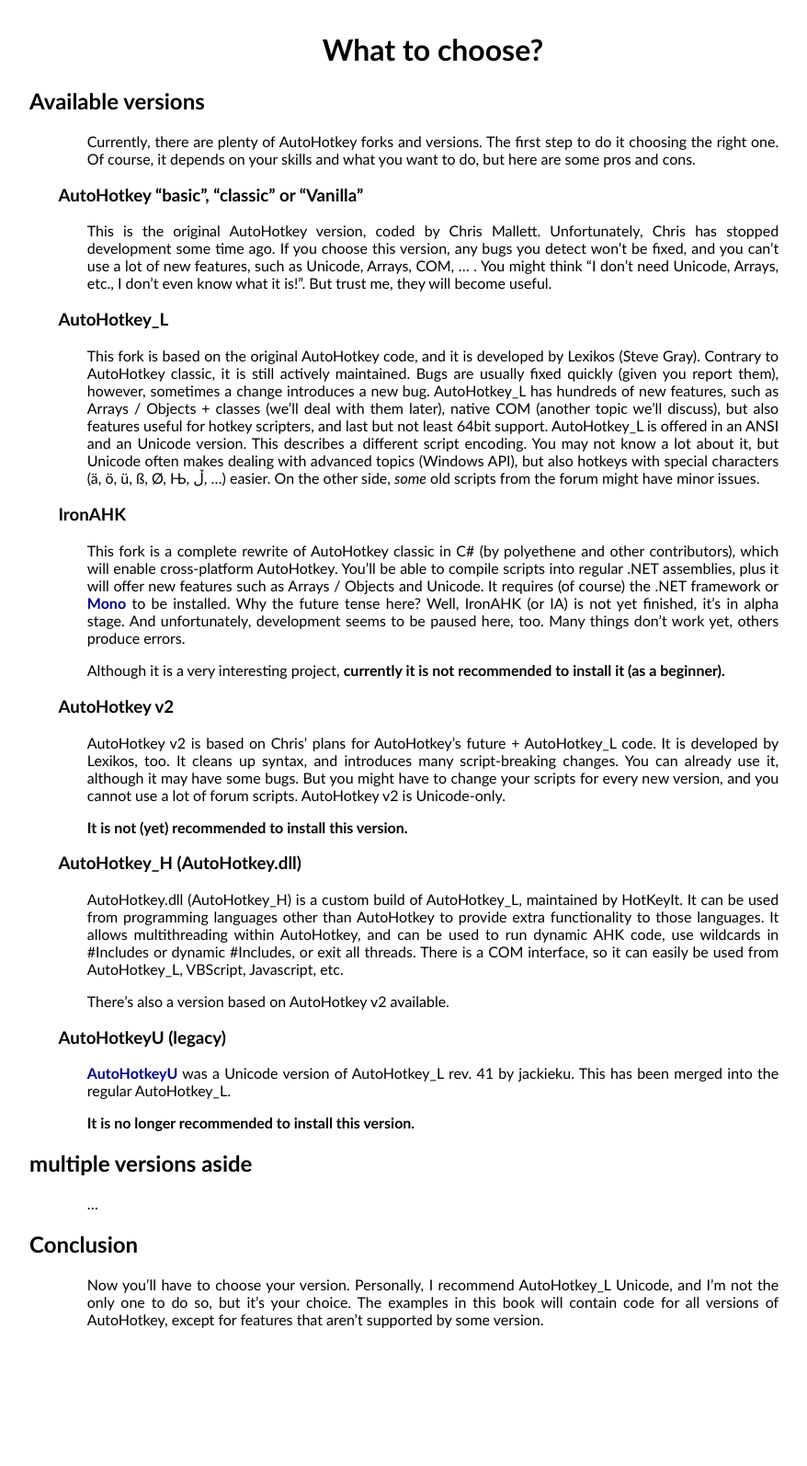
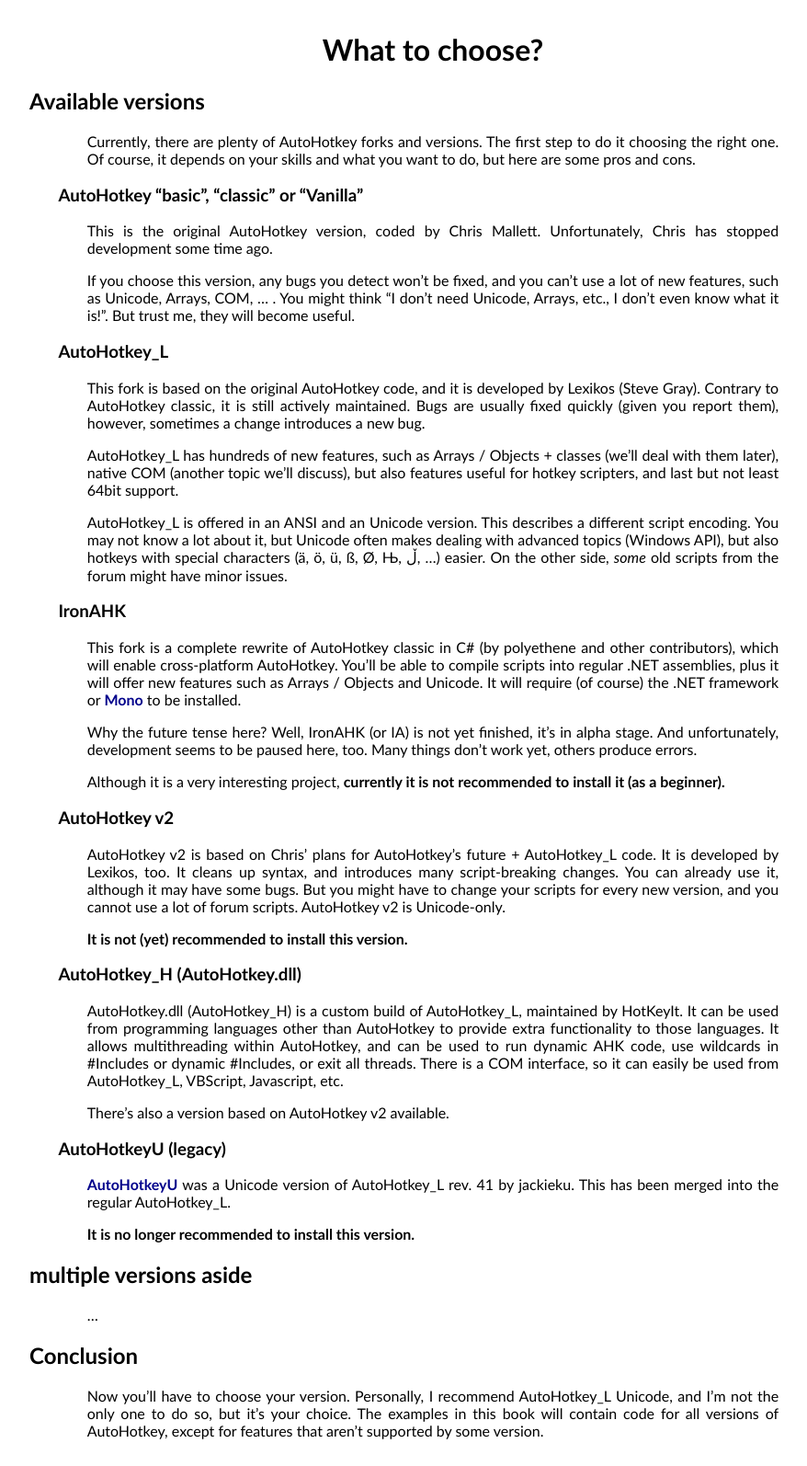
Before and after one commit to maul-esel/ahkbook, a Jekyll site: the page built from en/_posts/2011-10-30-What-Version-To-Choose.markdown, in a window 1280 px wide. Shown: the whole page at 92% size, without its empty margins (169-1047 px from the left). Built offline with Jekyll 4.4.1, drawn with Linux system fonts in a browser that asks for light colours; before the commit the page ends 1473 px from its top, so only the background shows below that.

Commit message:
add some escapes + newlines

```diff
--- a/en/_posts/2011-10-30-What-Version-To-Choose.markdown
+++ b/en/_posts/2011-10-30-What-Version-To-Choose.markdown
@@ -12,22 +12,26 @@ Of course, it depends on your skills and what you want to do, but here are some
 
 ### AutoHotkey "basic", "classic" or "Vanilla"
 This is the original AutoHotkey version, coded by Chris Mallett. Unfortunately, Chris has stopped development some time ago.
+
 If you choose this version, any bugs you detect won't be fixed, and you can't use a lot of new features, such as Unicode, Arrays, COM, ... . You might think "I don't need Unicode, Arrays, etc., I don't even know what it is!". But trust me, they will become useful.
 
-### AutoHotkey_L
+### AutoHotkey\_L
 This fork is based on the original AutoHotkey code, and it is developed by Lexikos (Steve Gray). Contrary to AutoHotkey classic, it is still actively maintained.
 Bugs are usually fixed quickly (given you report them), however, sometimes a change introduces a new bug.
-AutoHotkey_L has hundreds of new features, such as Arrays / Objects + classes (we'll deal with them later), native COM (another topic we'll discuss), but also features useful for hotkey scripters, and last but not least 64bit support.
-AutoHotkey_L is offered in an ANSI and an Unicode version. This describes a different script encoding. You may not know a lot about it, but Unicode often makes dealing with advanced topics (Windows API), but also hotkeys with special characters (&auml;, &ouml;, &uuml;, &szlig;, &Oslash;, Њ, ڵ, ...) easier. On the other side, *some* old scripts from the forum might have minor issues.
+
+AutoHotkey\_L has hundreds of new features, such as Arrays / Objects + classes (we'll deal with them later), native COM (another topic we'll discuss), but also features useful for hotkey scripters, and last but not least 64bit support.
+
+AutoHotkey\_L is offered in an ANSI and an Unicode version. This describes a different script encoding. You may not know a lot about it, but Unicode often makes dealing with advanced topics (Windows API), but also hotkeys with special characters (&auml;, &ouml;, &uuml;, &szlig;, &Oslash;, Њ, ڵ, ...) easier. On the other side, *some* old scripts from the forum might have minor issues.
 
 ### IronAHK
-This fork is a complete rewrite of AutoHotkey classic in C# (by polyethene and other contributors), which will enable cross-platform AutoHotkey. You'll be able to compile scripts into regular .NET assemblies, plus it will offer new features such as Arrays / Objects and Unicode. It requires (of course) the .NET framework or [Mono](http://www.mono-project.com/Main_Page) to be installed.
+This fork is a complete rewrite of AutoHotkey classic in C# (by polyethene and other contributors), which will enable cross-platform AutoHotkey. You'll be able to compile scripts into regular .NET assemblies, plus it will offer new features such as Arrays / Objects and Unicode. It will require (of course) the .NET framework or [Mono](http://www.mono-project.com/Main_Page) to be installed.
+
 Why the future tense here? Well, IronAHK (or IA) is not yet finished, it's in alpha stage. And unfortunately, development seems to be paused here, too. Many things don't work yet, others produce errors.
 
 Although it is a very interesting project, **currently it is not recommended to install it (as a beginner).**
 
 ### AutoHotkey v2
-AutoHotkey v2 is based on Chris' plans for AutoHotkey's future + AutoHotkey_L code. It is developed by Lexikos, too. It cleans up syntax, and introduces many script-breaking changes.
+AutoHotkey v2 is based on Chris' plans for AutoHotkey's future + AutoHotkey\_L code. It is developed by Lexikos, too. It cleans up syntax, and introduces many script-breaking changes.
 You can already use it, although it may have some bugs. But you might have to change your scripts for every new version, and you cannot use a lot of forum scripts.
 AutoHotkey v2 is Unicode-only.
 
```
